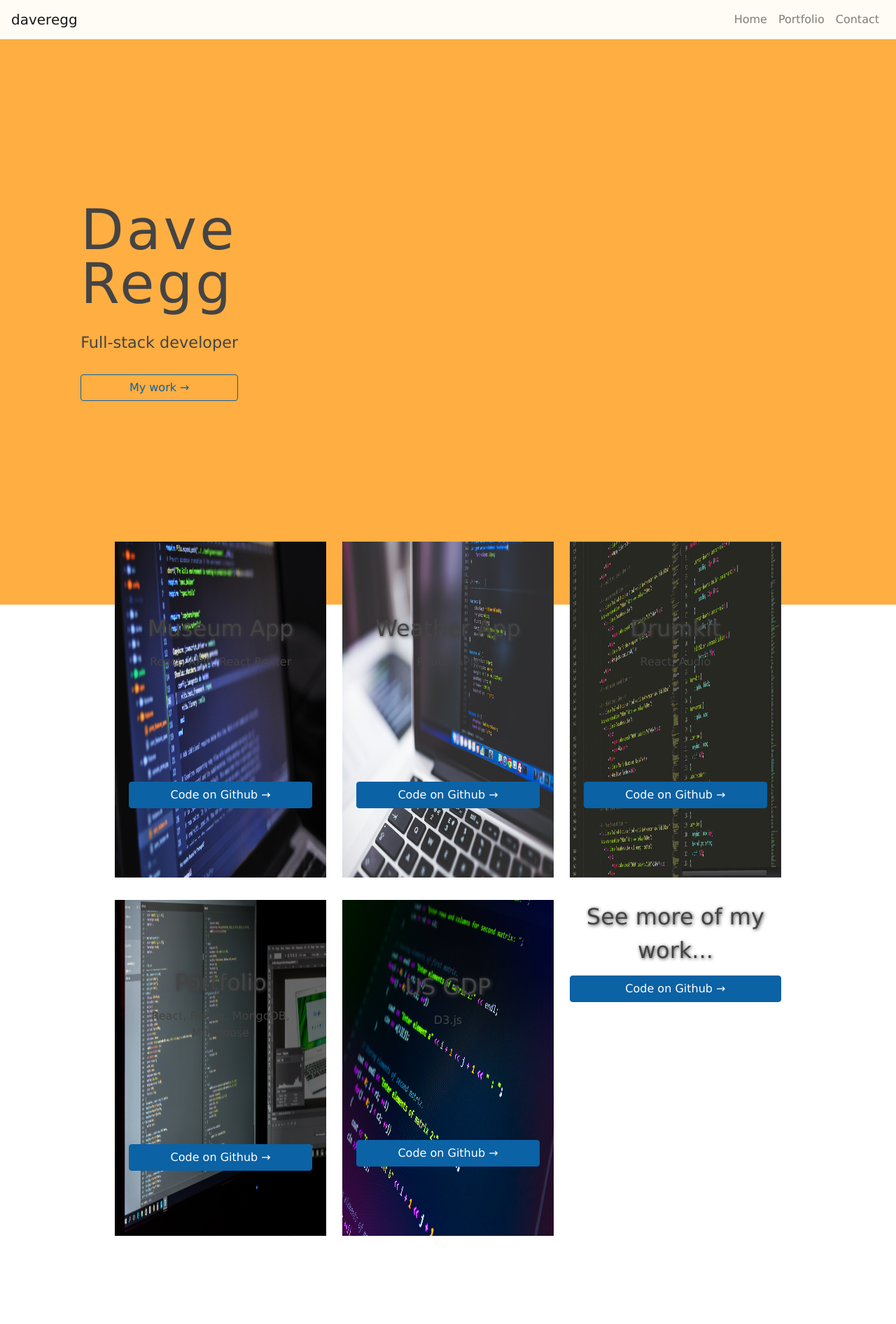
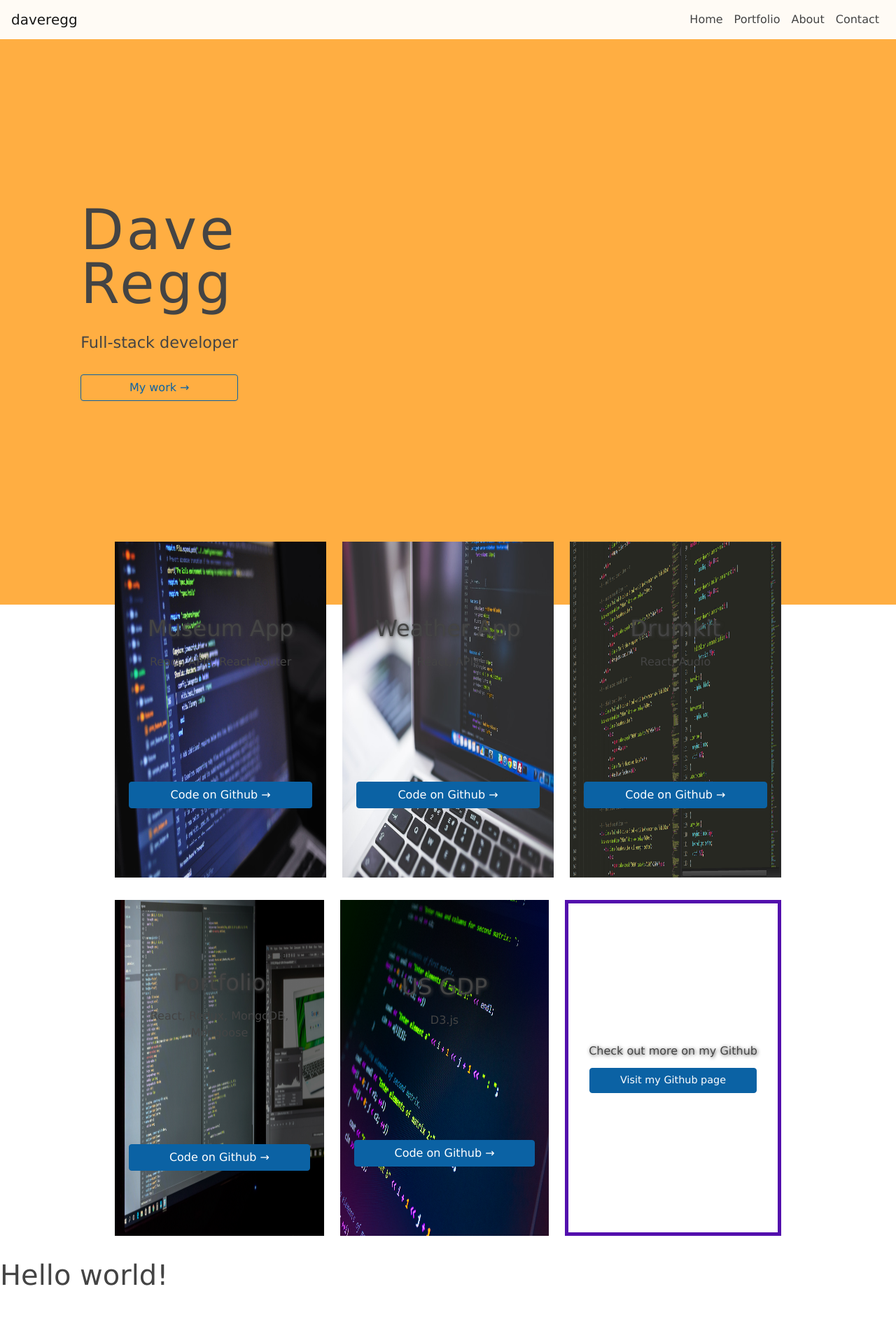
Before and after one commit to drregg6/full-stack-portfolio, a React (Create React App) app in the folder client/: page / in a window 1280 px wide. Shown: the top 1892 px of the page at 70% size. Built offline with nearby package versions, Linux system fonts and the light colour scheme.

Commit message:
cleaning up CSS, added About to navigation

```diff
--- a/client/src/App.css
+++ b/client/src/App.css
@@ -16,7 +16,6 @@ COLOR OPTIONS:
 }
 
 body {
-/*    border: 5px solid #222;*/
     color: #444;
     font-family: Verdana, sans-serif;
     overflow-x: hidden;
@@ -38,6 +37,7 @@ body {
 }
 .btn-outline-primary:hover {
     background: #0b62a4;
+    border-color: #0b62a4;
     color: #fff;
 }
 
@@ -49,20 +49,37 @@ body {
     justify-content: center;
     align-items: center;
 }
-.primary-text {
+.flex-column {
+    flex-direction: column;
+}
+.header-text {
     color: rgba(255,174,66,1);
+    font-size: 3rem;
+    letter-spacing: -3.5px;
+}
+.header-subtext {
+    font-size: 1.5rem;
 }
 .primary-background {
     background-color: rgba(255,174,66,1);
 }
-.flex-column {
-    flex-direction: column;
+a,
+.navbar-light .navbar-nav .nav-link {
+    color: #444;
+}
+a:hover,
+.navbar-light .navbar-nav .nav-link:hover {
+    color: #0b62a4;
 }
 
 
 /* navigation */
 nav {
     background: rgba(255,255,255,0.95);
+}
+
+.navbar-light .navbar-nav .nav-link {
+    color: #444;
 }
 
 
@@ -90,21 +107,6 @@ nav {
 .custom-header h2 {
     font-size: 1.4rem;
     margin: 2rem 0;
-}
-
-
-
-/* portfolio rules */
-.custom-portfolio {
-    margin: -90px 14vw 0 14vw;
-}
-
-.card-deck {
-    margin-bottom: 2rem;
-}
-
-.portfolio-title {
-    text-align: center;
 }
 
 
@@ -164,6 +166,39 @@ nav {
 
 
 
+/* portfolio rules */
+.custom-portfolio {
+    margin: -90px 14vw 0 14vw;
+}
+
+.card-deck {
+    margin-bottom: 2rem;
+}
+
+.portfolio-title {
+    text-align: center;
+}
+
+.see-more-card {
+    border: 5px solid #530fad;
+    justify-content: center;
+
+    transition: all .2s;
+}
+.see-more-card .portfolio-title .card-title {
+    font-size: 1em;
+}
+.see-more-card button {
+    font-size: .9em;
+    margin: 0 auto;
+    width: 80%;
+}
+.see-more-card:hover {
+    background: #530fad;
+}
+
+
+
 /* contact rules */
 .contact-header {
     margin: 7.5rem 0;
@@ -178,12 +213,7 @@ nav {
     width: 50px;
     background: black;
 }
-.contact-header h1 {
-    font-size: 3rem;
-    letter-spacing: -3.5px;
-}
 .contact-header h2 {
-    font-size: 1.5rem;
     margin: 20px 0;
 }
 
@@ -194,13 +224,6 @@ nav {
 .contact-icons div {
     margin-top: 2em;
     margin-bottom: 2em;
-}
-
-.contact-a {
-    color: #444;
-}
-.contact-a:hover {
-    color: #0b62a4;
 }
 
 .contact-info-boxes {
--- a/client/src/App.js
+++ b/client/src/App.js
@@ -31,6 +31,7 @@ import React, { Component } from 'react';
 import CustomNav from './components/CustomNav';
 import Header from './components/Header';
 import Portfolio from './components/Portfolio';
+import About from './components/About';
 import Contact from './components/Contact';
 import Footer from './components/Footer';
 
@@ -48,6 +49,7 @@ class App extends Component {
         <CustomNav />
         <Header />
         <Portfolio />
+        <About />
         <Contact />
         <Footer />
       </div>
--- /dev/null
+++ b/client/src/components/About.js
@@ -0,0 +1,13 @@
+import React, { Component } from 'react';
+
+class About extends Component {
+  render() {
+    return (
+        <div className="custom-about" id="about">
+            <h1>Hello world!</h1>
+        </div>
+    )
+  }
+}
+
+export default About;
--- a/client/src/components/Contact.js
+++ b/client/src/components/Contact.js
@@ -17,21 +17,21 @@ class Contact extends Component {
             <div className="custom-contact" id="contact">
                 <Container>
                     <div className="contact-header">
-                        <h1 className="primary-text">Let's have <br /> a chat.</h1>
-                        <h2>Contact me</h2>
+                        <h1 className="header-text">Let's have <br /> a chat.</h1>
+                        <h2 className="header-subtext">Contact me</h2>
                     </div>
                     <div className="contact-icons center-content row">
                         <div className="center-content col-xs-12 col-sm-6 col-md-3">
-                            <a href="#" className="contact-a"><i className="fas fa-code-branch fa-4x"></i></a>
+                            <a href="#"><i className="fas fa-code-branch fa-4x"></i></a>
                         </div>
                         <div className="center-content col-xs-12 col-sm-6 col-md-3">
-                            <a href="#" className="contact-a"><i className="fab fa-twitter fa-4x"></i></a>
+                            <a href="#"><i className="fab fa-twitter fa-4x"></i></a>
                         </div>
                         <div className="center-content col-xs-12 col-sm-6 col-md-3">
-                            <a href="#" className="contact-a"><i className="fab fa-linkedin fa-4x"></i></a>
+                            <a href="#"><i className="fab fa-linkedin fa-4x"></i></a>
                         </div>
                         <div className="center-content col-xs-12 col-sm-6 col-md-3">
-                            <a href="#" className="contact-a"><i className="fab fa-facebook-f fa-4x"></i></a>
+                            <a href="#"><i className="fab fa-facebook-f fa-4x"></i></a>
                         </div>
                     </div>
                     <div className="row">
@@ -71,7 +71,7 @@ class Contact extends Component {
                                     id="formMessage"
                                 />
                             </FormGroup>
-                            <Button>Submit</Button>
+                            <Button outline className="btn" color="primary">Submit</Button>
                         </Form>
                         <div className="col-md-6 col-sm-12 contact-info-boxes">
                             <div className="center-content row contact-info-box">
--- a/client/src/components/CustomNav.js
+++ b/client/src/components/CustomNav.js
@@ -36,10 +36,13 @@ class CustomNav extends Component {
                         <Collapse isOpen={this.state.isOpen} navbar>
                             <Nav className="ml-auto" navbar>
                                 <NavItem>
-                                    <NavLink href="#">Home</NavLink>
+                                    <NavLink href="#home">Home</NavLink>
                                 </NavItem>
                                 <NavItem>
                                     <NavLink href="#portfolio">Portfolio</NavLink>
+                                </NavItem>
+                                <NavItem>
+                                    <NavLink href="#about">About</NavLink>
                                 </NavItem>
                                 <NavItem>
                                     <NavLink href="#contact">Contact</NavLink>
--- a/client/src/components/Header.js
+++ b/client/src/components/Header.js
@@ -8,7 +8,7 @@ import {
 class Header extends Component {
     render() {
         return (
-            <div className="custom-container primary-background">
+            <div className="custom-container primary-background" id="home">
                     <div className="custom-header">
                         <h1>
                             Dave<br />
--- a/client/src/components/Portfolio.js
+++ b/client/src/components/Portfolio.js
@@ -74,11 +74,11 @@ class Portfolio extends Component {
               <Button color="primary">Code on Github &rarr;</Button>
             </CardImgOverlay>
           </Card>
-                    <Card>
+          <Card className="see-more-card">
             <div className="portfolio-title">
-                            <CardTitle>See more of my work...</CardTitle>
+              <CardTitle>Check out more on my Github</CardTitle>
             </div>
-                        <Button color="primary">Code on Github &rarr;</Button>
+            <Button color="primary">Visit my Github page</Button>
           </Card>
         </CardDeck>
       </div>
```
Lines whose indentation alone changed are shown as unchanged.
